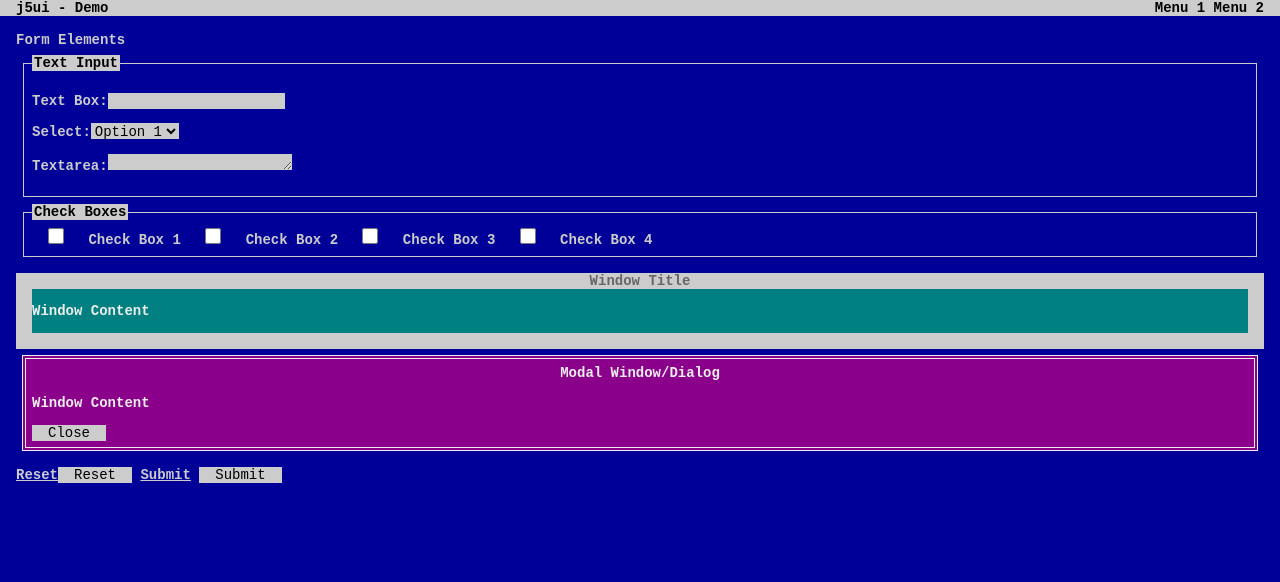
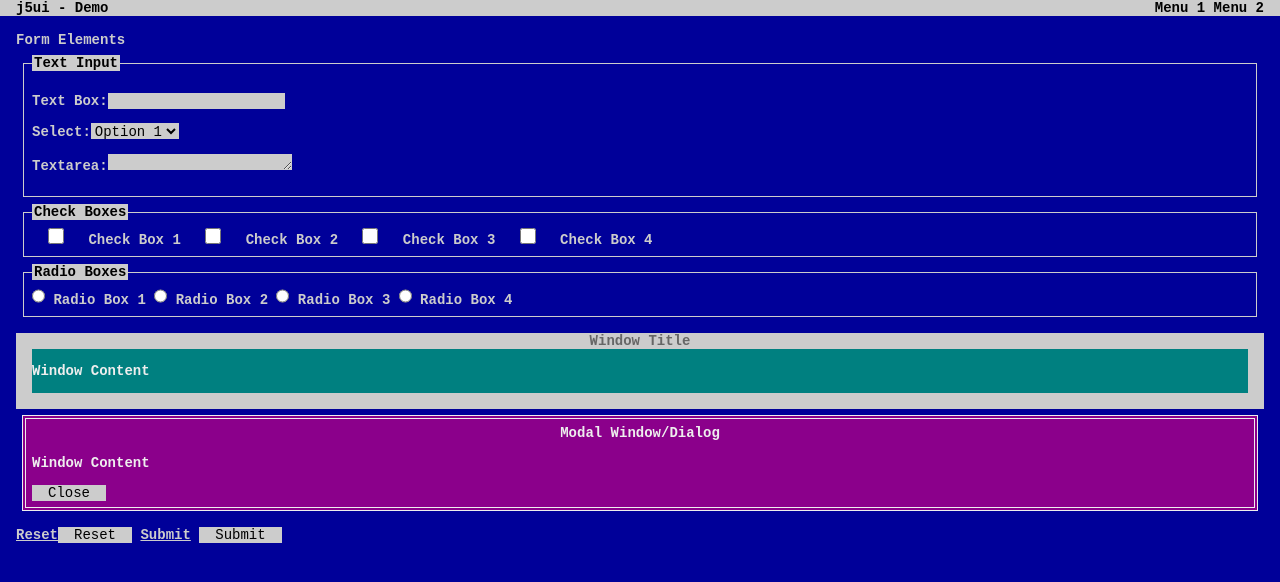
Before and after one commit to giancarlo/fox.css, a plain HTML site: page index.html in a window 1280 px wide. Drawn offline with Linux system fonts and the light colour scheme.

Commit message:
Added Radio Boxes

```diff
--- a/index.html
+++ b/index.html
@@ -1,6 +1,6 @@
 <html>
 <head>
-	<title>j5ui - Demo</title>
+	<title>fox.css</title>
 	<link rel="stylesheet" href="fox.css"></script>
 </head>
 <body class="j5ui-application">
@@ -32,6 +32,13 @@
 			<label><input type="checkbox" /> Check Box 3</label>
 			<label><input type="checkbox" /> Check Box 4</label>
 		</fieldset>
+		<fieldset>
+			<legend>Radio Boxes</legend>
+			<label><input type="radio" /> Radio Box 1</label>
+			<label><input type="radio" /> Radio Box 2</label>
+			<label><input type="radio" /> Radio Box 3</label>
+			<label><input type="radio" /> Radio Box 4</label>
+		</fieldset>
 
 		</form>
 	</section>
```
